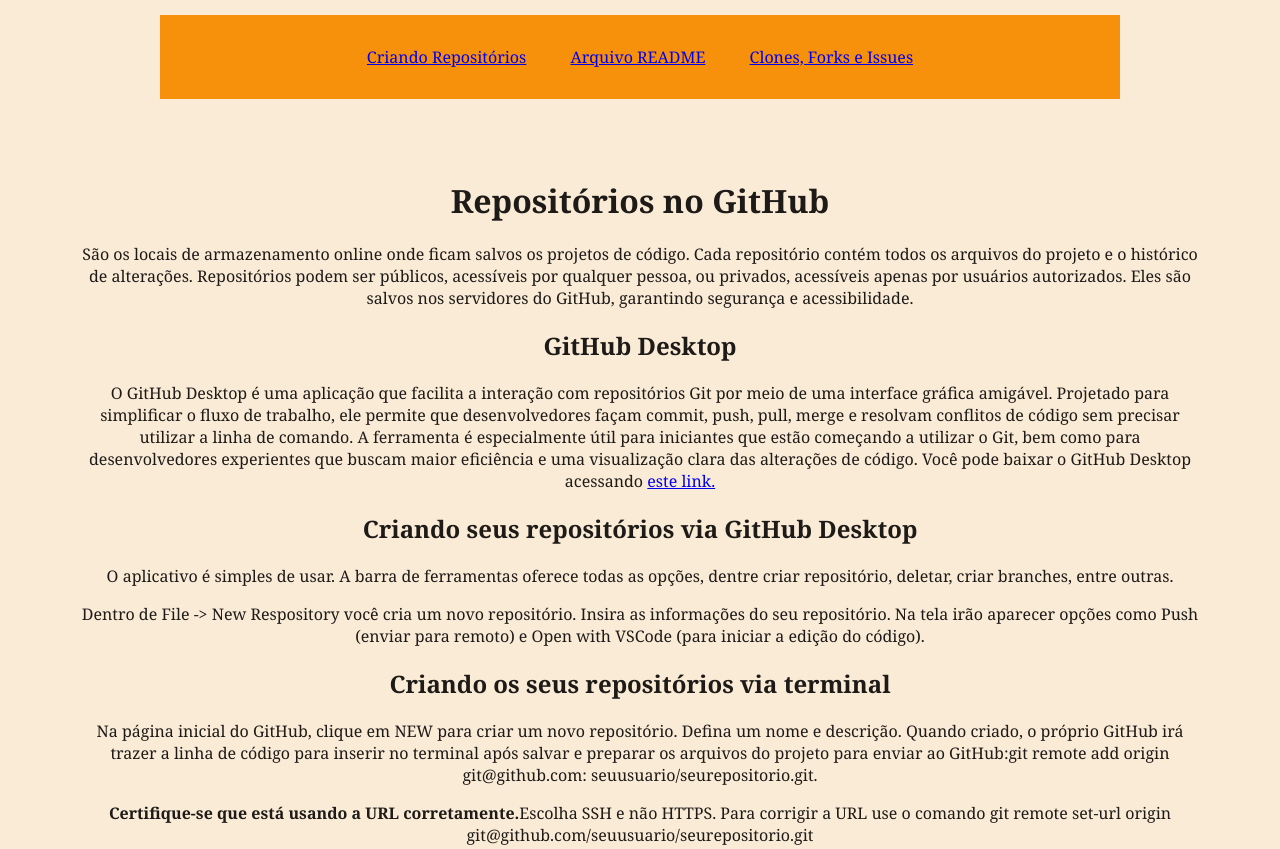
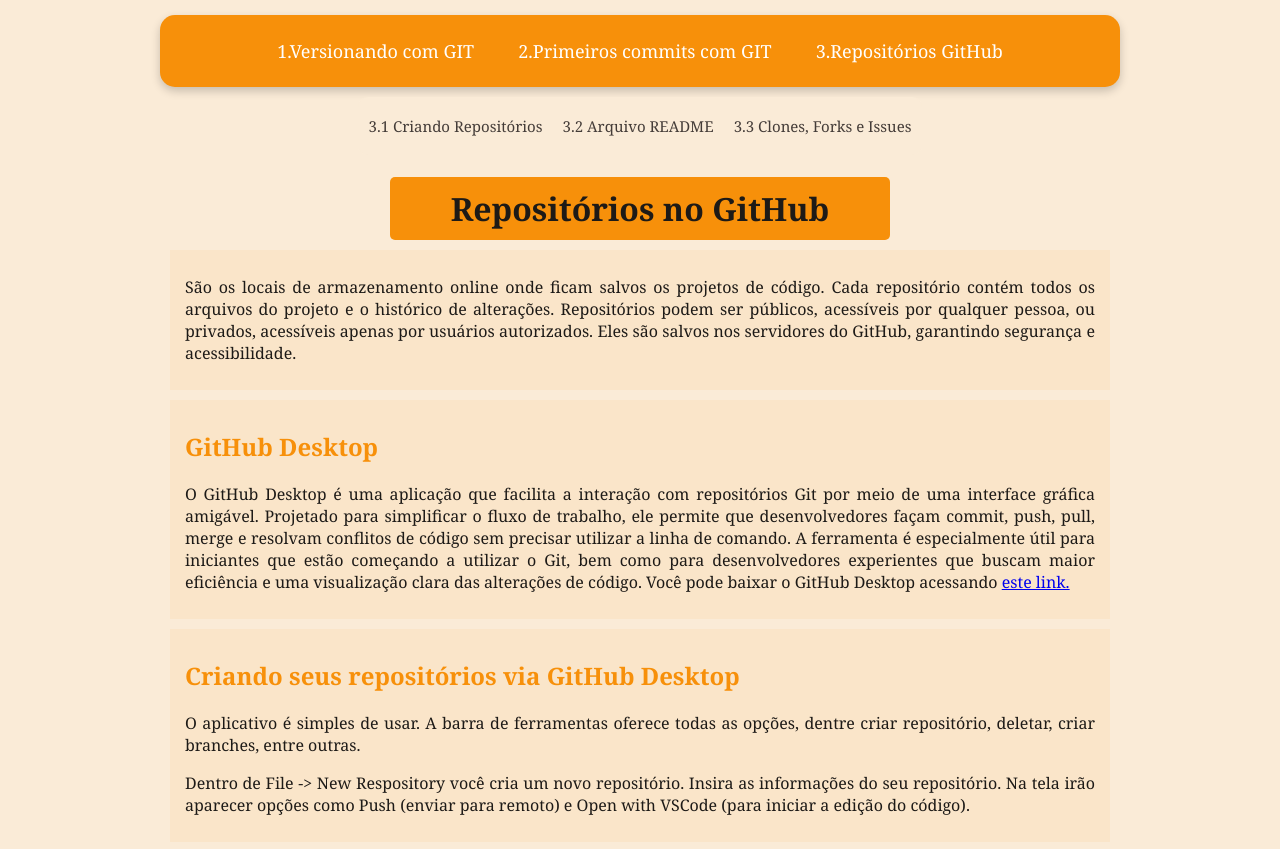
Before and after one commit to thaisregina-silva/Resumos-Git-e-GitHub, a plain HTML site: page reposit-github.html in a window 1280 px wide. Shown: the top 849 px of the page. Drawn offline with Linux system fonts and the light colour scheme.

Commit message:
Edição da folha de estilo

```diff
--- a/reposit-github.html
+++ b/reposit-github.html
@@ -7,31 +7,54 @@
     <title>Repositórios GitHub</title>
 </head>
 <body>
-    <nav><ol>
-        <li><a href="#create-reposit">Criando Repositórios</a></li>
-        <li><a href="#readme-file">Arquivo README</a></li>
-        <li><a href="#clone-fork-issue">Clones, Forks e Issues</a></li>
+    <nav class="menu-reposit">
+        <ol>
+            <li>
+                <a href="#git-principal">1.Versionando com GIT</a>
+            </li>
+            <li>
+                <a href="git-versions.html">2.Primeiros commits com GIT</a>
+            </li>
+            <li>
+                <a href="reposit-github.html">3.Repositórios GitHub</a>
+            </li>
+        </ol>
+    </nav>
+    <nav class="submenu">
+    <ol>
+        <li><a href="#create-reposit">3.1 Criando Repositórios</a></li>
+        <li><a href="#readme-file">3.2 Arquivo README</a></li>
+        <li><a href="#clone-fork-issue">3.3 Clones, Forks e Issues</a></li>
     </ol></nav>
+<br>
+    <div class="content">
+        <h1>Repositórios no GitHub</h1>
+            <div class="subtitle">
+                <p>São os locais de armazenamento online onde ficam salvos os projetos de código. Cada repositório contém todos os arquivos do projeto e o histórico de alterações. Repositórios podem ser públicos, acessíveis por qualquer pessoa, ou privados, acessíveis apenas por usuários autorizados. Eles são salvos nos servidores do GitHub, garantindo segurança e acessibilidade.</p>
+            </div>
+        <div class="subtitle">
+            <h2 id="create-reposit">GitHub Desktop</h2>
+                 <p>O GitHub Desktop é uma aplicação que facilita a interação com repositórios Git por meio de uma interface gráfica amigável. Projetado para simplificar o fluxo de trabalho, ele permite que desenvolvedores façam commit, push, pull, merge e resolvam conflitos de código sem precisar utilizar a linha de comando. A ferramenta é especialmente útil para iniciantes que estão começando a utilizar o Git, bem como para desenvolvedores experientes que buscam maior eficiência e uma visualização clara das alterações de código. Você pode baixar o GitHub Desktop acessando <a href="https://desktop.github.com/" type="external" target="_blank">este link.</a></p>
+        </div>
 
-    <h1 id="create-reposit">Repositórios no GitHub</h1>
-        <p>São os locais de armazenamento online onde ficam salvos os projetos de código. Cada repositório contém todos os arquivos do projeto e o histórico de alterações. Repositórios podem ser públicos, acessíveis por qualquer pessoa, ou privados, acessíveis apenas por usuários autorizados. Eles são salvos nos servidores do GitHub, garantindo segurança e acessibilidade.</p>
-    <h2>GitHub Desktop</h2>
-         <p>O GitHub Desktop é uma aplicação que facilita a interação com repositórios Git por meio de uma interface gráfica amigável. Projetado para simplificar o fluxo de trabalho, ele permite que desenvolvedores façam commit, push, pull, merge e resolvam conflitos de código sem precisar utilizar a linha de comando. A ferramenta é especialmente útil para iniciantes que estão começando a utilizar o Git, bem como para desenvolvedores experientes que buscam maior eficiência e uma visualização clara das alterações de código. Você pode baixar o GitHub Desktop acessando <a href="https://desktop.github.com/" type="external" target="_blank">este link.</a></p>
-
+        <div class="subtitle">
             <h2>Criando seus repositórios via GitHub Desktop</h2>
                 <p>O aplicativo é simples de usar. A barra de ferramentas oferece todas as opções, dentre criar repositório, deletar, criar branches, entre outras.</p>
                 <p>Dentro de File -> New Respository você cria um novo repositório. Insira as informações do seu repositório. Na tela irão aparecer opções como Push (enviar para remoto) e Open with VSCode (para iniciar a edição do código).</p>
 
+        </div>
+        <div class="subtitle">
             <h2>Criando os seus repositórios via terminal</h2>
                 <p>Na página inicial do GitHub, clique em NEW para criar um novo repositório. Defina um nome e descrição. Quando criado, o próprio GitHub irá trazer a linha de código para inserir no terminal após salvar e preparar os arquivos do projeto para enviar ao GitHub:<code>git remote add origin git@github.com: seuusuario/seurepositorio.git</code>.</p>
                 <p><strong>Certifique-se que está usando a URL corretamente.</strong>Escolha SSH e não HTTPS. Para corrigir a URL use o comando <code>git remote set-url origin git@github.com/seuusuario/seurepositorio.git</code>
                 </p>
                 <p>Após criado, o repositório irá trazer as páginas e arquivos criados e anexados, número de branchs e commits (e seus criadores), além do arquivo README.</p>
+        </div>
 
+        <div class="subtitle">
             <h2 id="readme-file">Arquivo README</h2>
                 <p>O arquivo README é um documento de texto, geralmente escrito em formato Markdown (.md), presente na raiz de um repositório. Ele fornece informações essenciais sobre o projeto, como sua finalidade, como configurá-lo, usá-lo e contribuir com ele.</p>
                 <p>Criar um README para seu projeto é importante pois ele facilita a compreensão fornecendo uma visão geral clara do projeto, seu propósito e funcionalidades. Além disso ele comunica padrões (boas práticas, convenções e guias de contribuição) e serve como guia para colaboradores ajudando a entenderem como configurar o ambiente e começar a trabalhar no projeto. Ainda, um README bem escrito pode tornar o projeto mais atrativo e acessível para outros desenvolvedores.</p>
-
                 <h3>Dicas para estruturar seu README</h3>
                     <p> Título: Comece com um título claro que represente o nome do projeto.
                     <br>
@@ -48,22 +71,25 @@
                     Contato: Adicione formas de contato para dúvidas ou suporte.</p>
                     <p>Para facilitar, podemos usar o site <a href="https://readme.so/pt" type="external" target="_blank">https://readme.so/pt</a> para redigir o arquivo README.</p>
                     <p>Evite: descrições vagas ou genéricas, documentação desatualizada, excesso de jargão (evite termos técnicos complexos sem explicação) e informações irrelevantes ao projeto.</p>
-
+        </div>
+        <div class="subtitle">
             <h2 id="clone-fork-issue">Clonando repositórios</h2>
                 <p>Clonar um repositório significa criar uma cópia exata dele no seu computador, incluindo todo o histórico de commits. Isso é útil quando você quer trabalhar em um projeto existente sem precisar criá-lo do zero. No GitHub Desktop, clique em "File" > "Clone repository", escolha o repositório e selecione onde salvá-lo. No terminal (Git Bash Here), use:</p>
             <pre><code>git clone URL_DO_REPOSITORIO</code></pre>
                 <p>Cuide para não modificar diretamente o main sem permissão. Para contribuir, crie uma <em>branch separada</em>.</p>
+        </div>
+        <div class="subtitle">
             <h2>Fazendo forks</h2>
                 <p>Um fork é uma cópia independente de um repositório para sua conta, permitindo modificar o código sem afetar o original. Isso é útil para contribuir com projetos open-source. No GitHub, clique em "Fork" na página do repositório. Depois, clone seu fork localmente para trabalhar nele. No terminal:</p>
             <pre><code>git clone https://github.com/seu-usuario/repo-fork.git</code></pre>
                 <p>Quando terminar as mudanças, envie um Pull Request (PR) para sugerir a atualização no repositório original. Dica: Sempre sincronize seu fork com o repositório original antes de começar novas mudanças.</p>
+        </div>
+        <div class="subtitle">
             <h2>Issues</h2>
                 <p>As issues são usadas para relatar bugs, sugerir melhorias ou discutir algo sobre o projeto. Você pode criá-las na aba "Issues" do repositório no GitHub, clicando em "New Issue". Seja claro no título e descrição, anexando prints ou trechos de código quando necessário.
                 <br>
                 <p>Importante: se for contribuir com a solução de uma issue, procure se há há um tópico sobre e comente na própria issue antes de começar, para evitar trabalho duplicado.</p>
-    <ul id="pages">
-        <li><a href="index.html" type="prev">Página Inicial</a></p></li>
-        <li><a href="git-versions.html" type="prev">Primeiros commits com GIT</a></li>
-    </ul>
+        </div>
+    </div>
 </body>
 </html>
--- a/style.css
+++ b/style.css
@@ -17,16 +17,116 @@ body{
 
 nav{
     background-color: #f7900a;
-    padding: 15px;
+    padding: 8px;
     margin: 15px 80px 80px 80px;
+    border-radius: 15px;
+    box-shadow: 0px 4px 10px rgba(0, 0, 0, 0.2);
+
 }
 
 nav ol{
     list-style: none;
     padding: 0px;
+
   }
 
 nav ol li{
     display: inline;
     margin: 20px;
 }
+
+nav ol li a{
+    font-size: 18px;
+    text-decoration: none;
+    color: #fff;
+
+}
+
+nav ol li a:hover {
+    color: #443c38;
+    font-weight: bolder;
+}
+
+.menu-reposit{
+    margin-bottom: 10px;
+}
+.submenu{
+    background-color:antiquewhite;
+    color: #474545;
+    border-radius: 10px;
+    padding: 2px;
+    width: 50%;
+    text-align: center;
+    margin: auto;
+    box-shadow: none    ;
+
+}
+
+.submenu ol{
+    list-style: none;
+    padding: 0px;
+
+  }
+
+.submenu ol li{
+    display: inline;
+    margin: 8px;
+
+}
+
+.submenu ol li a{
+    font-size: 15px;
+    text-decoration: none;
+    color:#443c38;
+
+}
+
+.submenu ol li a:hover {
+    color:#f7900a;
+    text-shadow: #1d1a17;
+    font-size: 100%;
+    font-weight: 100%;
+}
+
+pre{
+    background: #443c38;
+    color: #fff;
+    padding: 10px;
+    border-radius: 5px;
+    text-align: left;
+    width: 50%; /*largura em 50% pai - body*/
+    margin: auto;
+    overflow-x: auto;/*faz com que, se o conteúdo dentro do elemento for maior que a largura dele, uma barra de rolagem horizontal apareça automaticamente.*/
+}
+
+code{
+    font-family: 'Courier New', Courier, monospace;
+}
+
+h1{
+    background-color: #f7900a;
+    margin: auto;/*necessário ser auto para que não fique desconfigurado com text-align center*/
+    padding: 10px;
+    width: 50%;
+    border-radius: 5px;
+    text-align: center;
+
+}
+
+h2{
+    color: #f7900a;
+}
+
+.content{
+    padding-left: 80px;
+    padding-right: 80px;
+    text-align: justify;
+
+
+}
+
+.subtitle{
+    padding: 10px 15px 10px 15px;
+    background-color: rgb(250, 229, 201);
+    margin: 10px;
+}
```
Also changed, not shown: git-versions.html (+23 -4 lines), index.html (+16 -2 lines). Lines whose indentation alone changed are shown as unchanged.
